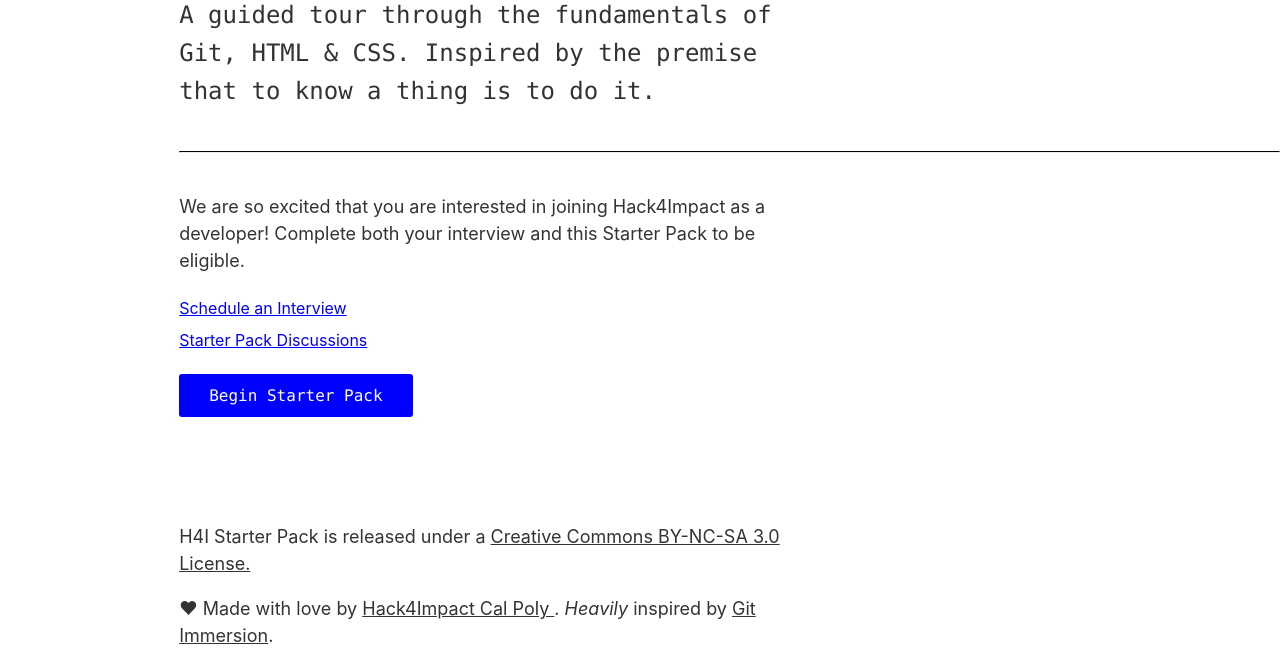
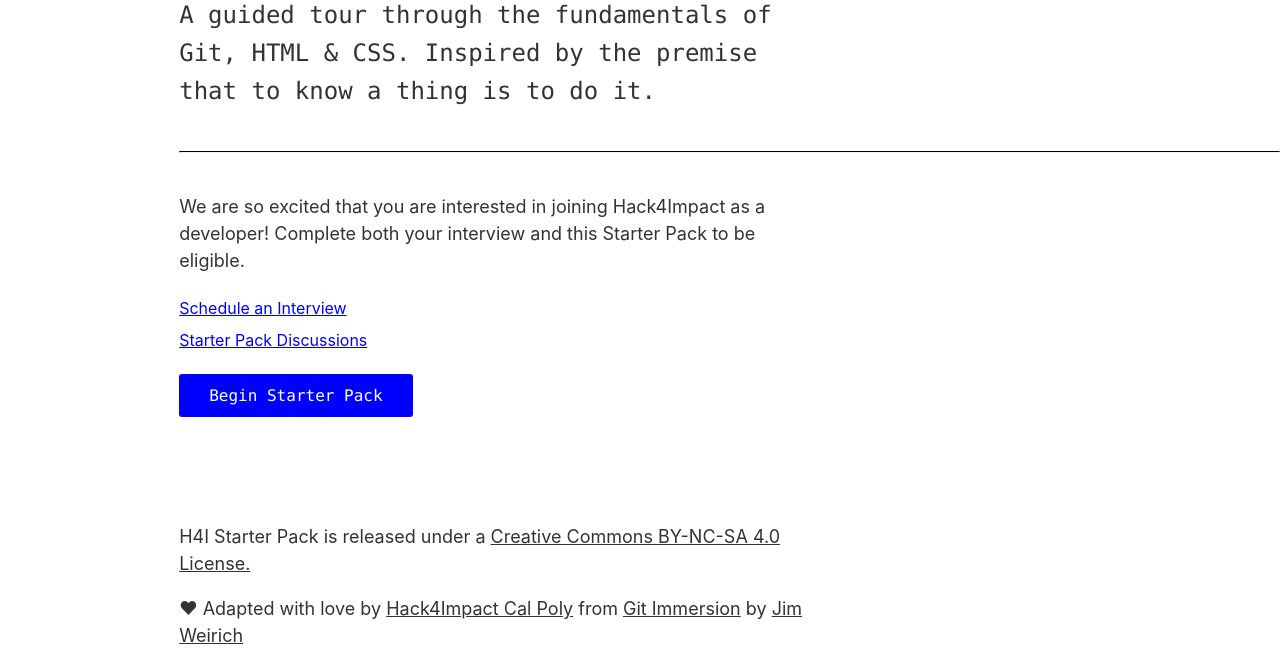
Before and after one commit to hack4impact-calpoly/starter-pack, a plain HTML site: page index.html in a window 1280 px wide. Shown: the part 194-861 px from the top of the page. Drawn offline with Linux system fonts and the light colour scheme.

Commit message:
feat: fix licensing

```diff
--- a/index.html
+++ b/index.html
@@ -7,8 +7,7 @@
   <meta charset="UTF-8" />
   <meta http-equiv="X-UA-Compatible" content="IE=edge,chrome=1">
   <meta name="viewport" content="width=device-width, initial-scale=1.0 viewport-fit=cover"">
-    <meta name=" description"
-    content="A guided introduction through the fundamentals of Git, HTML, & CSS">
+    <meta name=" description" content="A guided introduction through the fundamentals of Git, HTML, & CSS">
   <meta name="theme-color" content="#0000ff">
   <link rel="manifest" href="manifest.json">
   <link rel="stylesheet" media="screen" href="css/reset.css">
@@ -31,8 +30,9 @@
     this Starter Pack to be eligible.</p>
 
   <ul>
-      <li><a href="" target="_blank" rel="noopener">Schedule an Interview</a></li>
-      <li><a href="https://github.com/hack4impact-calpoly/starter-pack/discussions/categories/general" target="_blank" rel="noopener">Starter Pack Discussions</a></li>
+    <li><a href="" target="_blank" rel="noopener">Schedule an Interview</a></li>
+    <li><a href="https://github.com/hack4impact-calpoly/starter-pack/discussions/categories/general" target="_blank"
+        rel="noopener">Starter Pack Discussions</a></li>
     <!--   <li><a href="https://github.com/edgecase/git_immersion/issues" target="_blank" rel="noopener">Report an Issue</a> -->
     <!--   </li> -->
   </ul>
@@ -42,13 +42,13 @@
   <div class="footer">
     <p>
       H4I Starter Pack is released under a
-      <a href="http://creativecommons.org/licenses/by-nc-sa/3.0" target="_blank" rel="noopener">Creative Commons
-        BY-NC-SA 3.0 License.</a>
+      <a href="http://creativecommons.org/licenses/by-nc-sa/4.0" target="_blank" rel="noopener">Creative Commons
+        BY-NC-SA 4.0 License.</a>
     </p>
 
-    <p>️️♥ Made with love by <a href="https://calpoly.hack4impact.org/" target="_blank" rel="noopener">Hack4Impact Cal
-        Poly </a>. <i>Heavily</i> inspired by <a href="https://gitimmersion.com/" target="_blank" rel="noopener">Git
-        Immersion</a>.
+    <p>️️♥ Adapted with love by <a href="https://calpoly.hack4impact.org/" target="_blank" rel="noopener">Hack4Impact
+        Cal Poly</a> from <a href="https://gitimmersion.com/" target="_blank" rel="noopener">Git
+        Immersion</a> by <a href="https://en.wikipedia.org/wiki/Jim_Weirich">Jim Weirich</a>
     </p>
   </div>
 </body>
```
